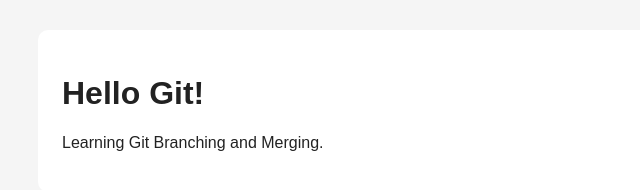
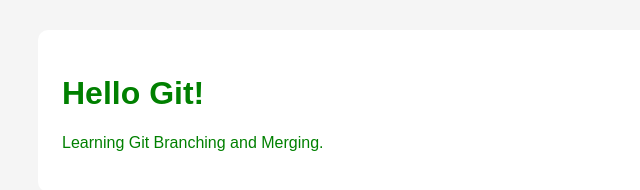
Before and after one commit to bushra202126/2019200000032_1_GitLab, a plain HTML site: page index.html in a window 1280 px wide. Shown: the whole page, without its empty margins (0-640 px from the left). Drawn offline with Linux system fonts and the light colour scheme.

Commit message:
Change text color in main

```diff
--- a/index.css
+++ b/index.css
@@ -1,7 +1,7 @@
 body {
     background-color: #f5f5f5;
     font-family: Arial;
-    color: #222222;
+    color: #008000;
 }
 
 .card {
```
